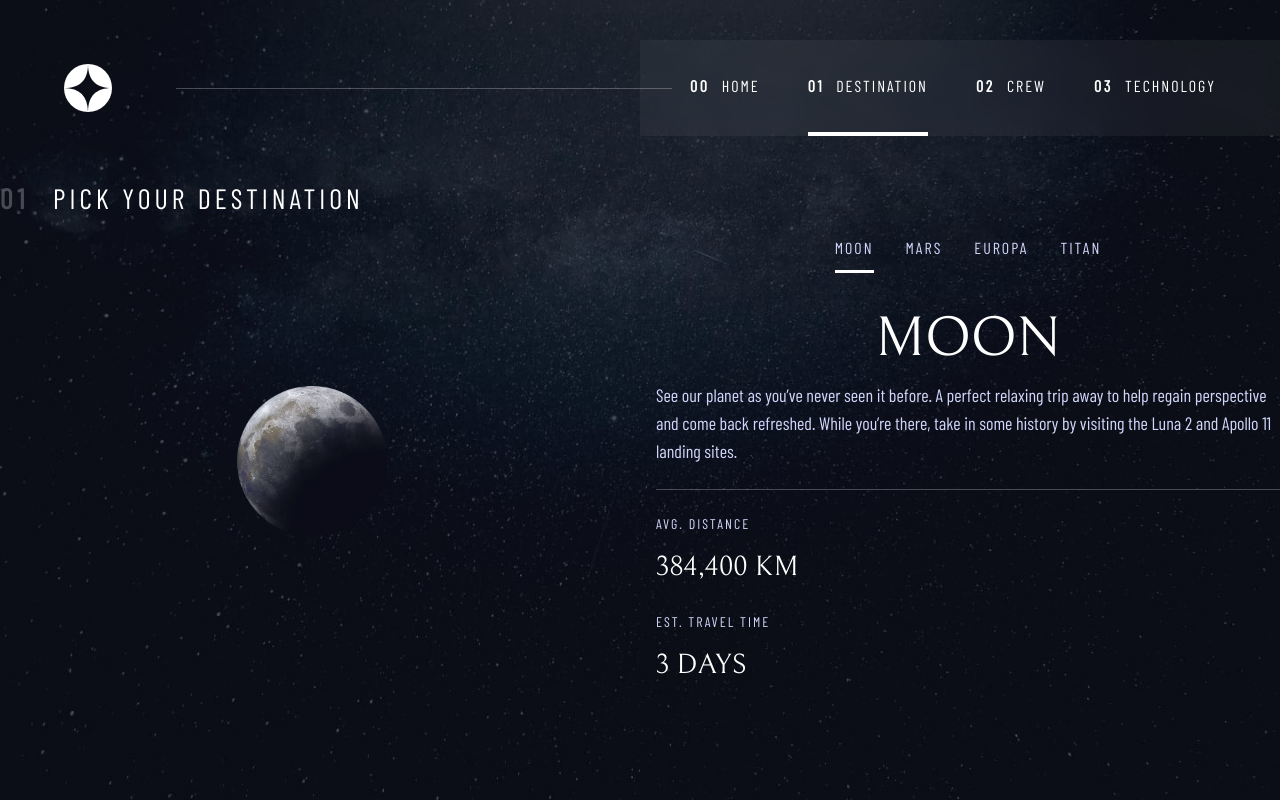
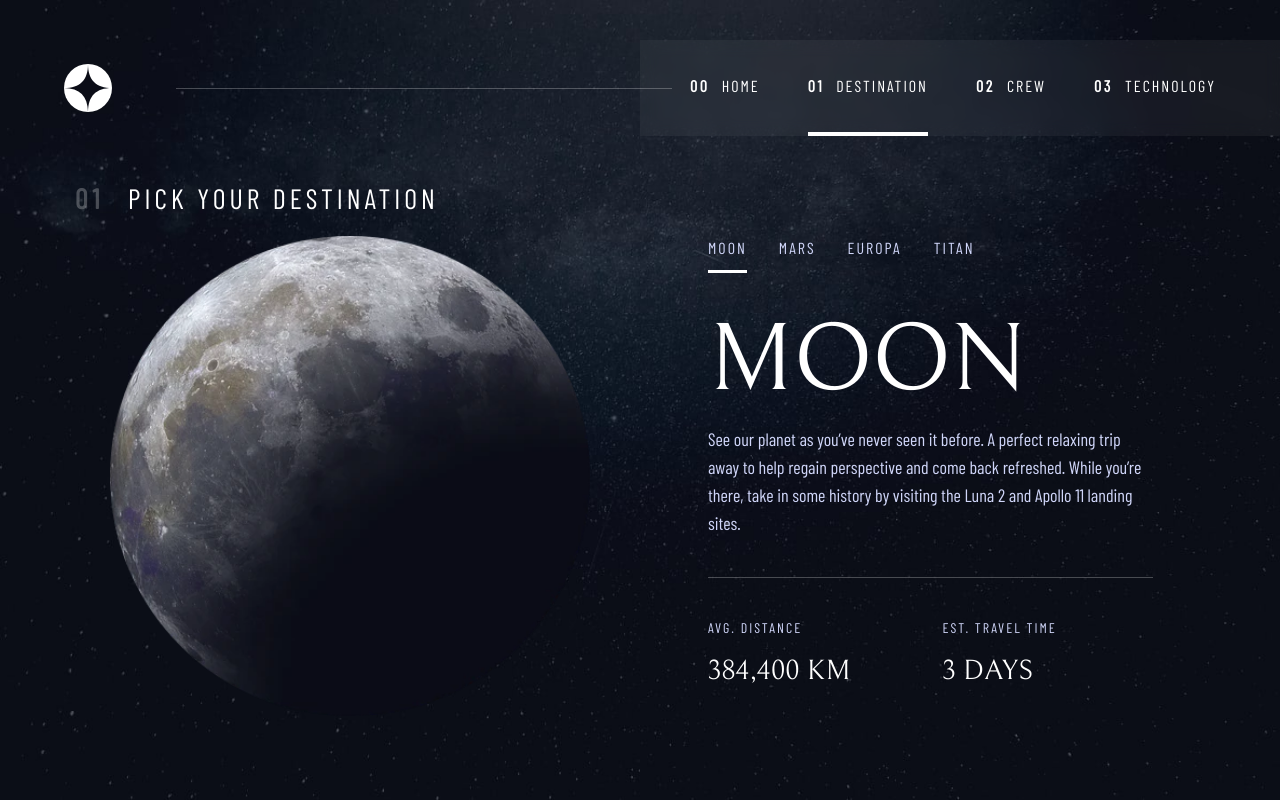
Before and after one commit to garyeung/space-tourism-webisite, a React (Vite) app: page /destination in a window 1280 px wide. Built offline with nearby package versions, Linux system fonts and the light colour scheme.

Commit message:
adjust style

```diff
--- a/src/pages/Destination.tsx
+++ b/src/pages/Destination.tsx
@@ -33,12 +33,14 @@ const Destination = ({destinations}:Props) => {
 
     return (
         <PageLayout
+        className="lg:justify-center"
         number={1}
         title={"pick your destination"}
         explantion= {
-          <div className="flex flex-col gap-y-6">
+        <div className="md:min-w-[688px] lg:min-w-[549px]">
+          <div className="flex flex-col gap-6 lg:gap-10 max-w-[514px] lg:max-w-[445px] m-auto">
             <div>
-                <ul className="flex flex-row gap-x-8 justify-center">
+                <ul className="flex flex-row gap-x-8 justify-center lg:justify-start">
                     {
                         destinations.map((item) => {
                             return (
@@ -52,23 +54,23 @@ const Destination = ({destinations}:Props) => {
                     }
                 </ul>
             </div>
-            <div className="text-center">
-                <h1 className="text-white text-[56px] font-bellefair uppercase">{destination.name}</h1>
+            <div className="text-center lg:text-left flex flex-col gap-y-4">
+                <h1 className="text-white text-[56px] md:text-[80px] lg:text-8xl font-bellefair uppercase">{destination.name}</h1>
                 <p className="description">{destination.description}</p>
             </div>
             <Line />
-            <div className="flex flex-col gap-y-6 justify-center">
+            <div className="flex flex-col md:flex-row gap-6 justify-center md:justify-around lg:justify-start">
               <Statistic title="avg. distance" value={destination.distance} />
               <Statistic title="est. travel time" value={destination.travel} />
             </div>
           </div>
-
+        </div>
         }
 
         image={
-          <div className="m-auto">
+          <div>
               <ReactiveImg webSrc={destination.images.webp} fallbackSrc={destination.images.png} alt={destination.name}
-              className="w-[150px]"
+              className="max-w-[150px] md:max-w-[300px] lg:max-w-full lg:w-[480px]"
                />
           </div>
         }
```
